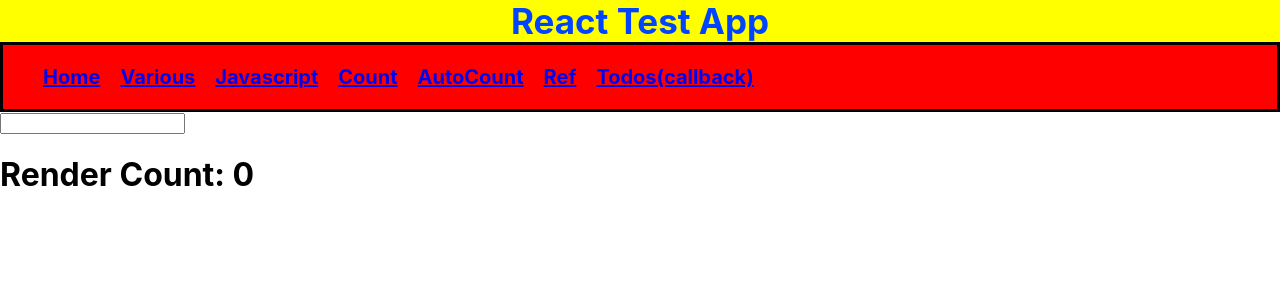
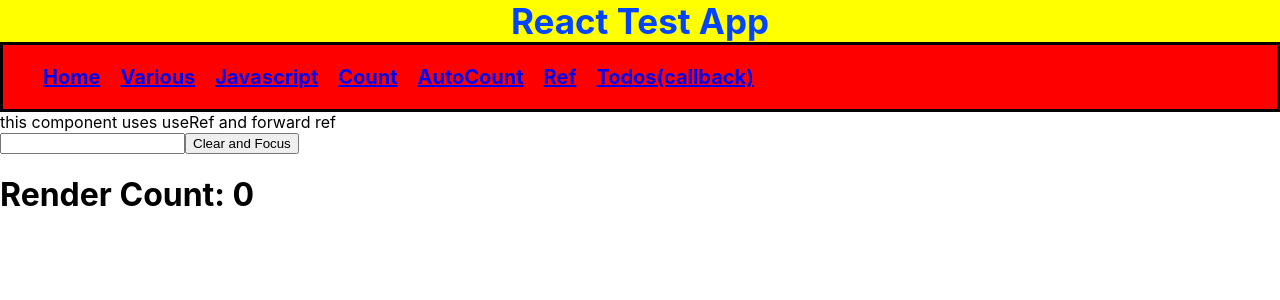
Before and after one commit to phbarna/react-test-app, a React (Create React App) app: page /ref in a window 1280 px wide. Shown: the top 300 px of the page. Built offline with nearby package versions, Linux system fonts and the light colour scheme.

Commit message:
Got forward ref to work

```diff
--- /dev/null
+++ b/src/pages/Ref/FRInput.jsx
@@ -0,0 +1,11 @@
+import { forwardRef } from "react"
+
+// forward ref example
+const FRInput = forwardRef(({ setInputValue }, ref) => (
+    <>
+        <input onChange={setInputValue}
+            ref={ref} type="text" />
+    </>
+));
+
+export default FRInput;
--- /dev/null
+++ b/src/pages/Ref/FRParentInput.jsx
@@ -0,0 +1,27 @@
+import FRInput from './FRInput'
+import { useRef, useState } from 'react'
+
+export default function FRParentInput() {
+
+    const [count, setCount] = useState(0);
+
+    const inputRef = useRef();
+
+    function clickHandler() {
+        inputRef.current.focus();
+        inputRef.current.value = '';
+        setCount(0)
+    }
+
+    function incrementCount() {
+        setCount(c => c + 1)
+    }
+
+    return (
+        <div>
+            <FRInput setInputValue={incrementCount} ref={inputRef} />
+            <button onClick={clickHandler}>Clear and Focus</button>
+            <h1>Render Count: {count}</h1>
+        </div>
+    )
+}
--- a/src/pages/Ref/index.jsx
+++ b/src/pages/Ref/index.jsx
@@ -1,23 +1,13 @@
-import { useState, useEffect, useRef } from "react";
-import ReactDOM from "react-dom/client";
+import FRParentInput from './FRParentInput'
 
-export default function Ref() {
-  const [inputValue, setInputValue] = useState("");
-  const count = useRef(0);
-
-  useEffect(() => {
-    console.log("Ref - use effect")
-    count.current = count.current + 1;
-  });
+const Ref = () => {
 
   return (
     <>
-      <input
-        type="text"
-        value={inputValue}
-        onChange={(e) => setInputValue(e.target.value)}
-      />
-      <h1>Render Count: {count.current}</h1>
+      this component uses useRef and forward ref
+      <FRParentInput />
     </>
   );
 }
+
+export default Ref;
```
Also changed, not shown: src/pages/Various/index.jsx (+5 -8 lines).
